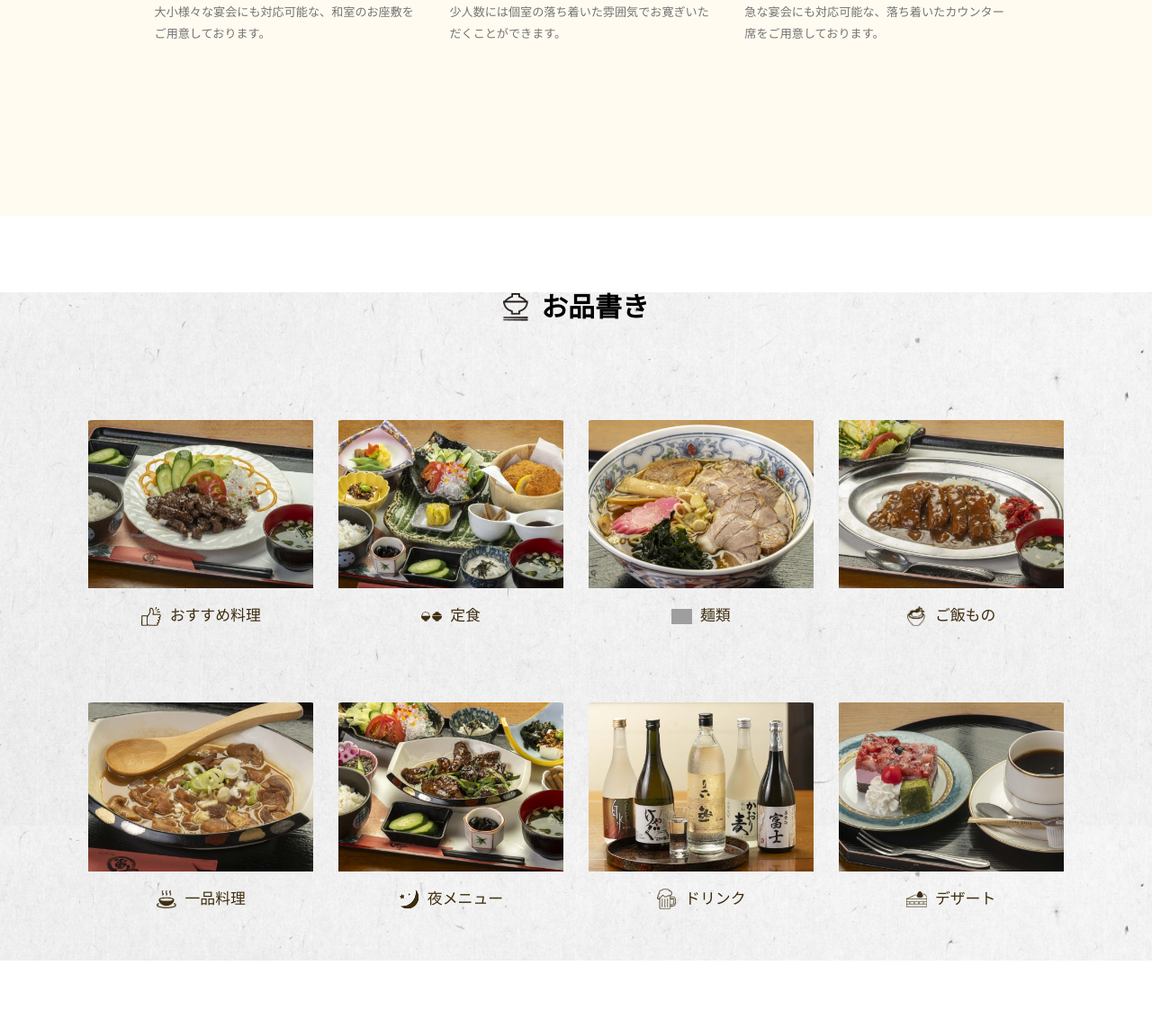
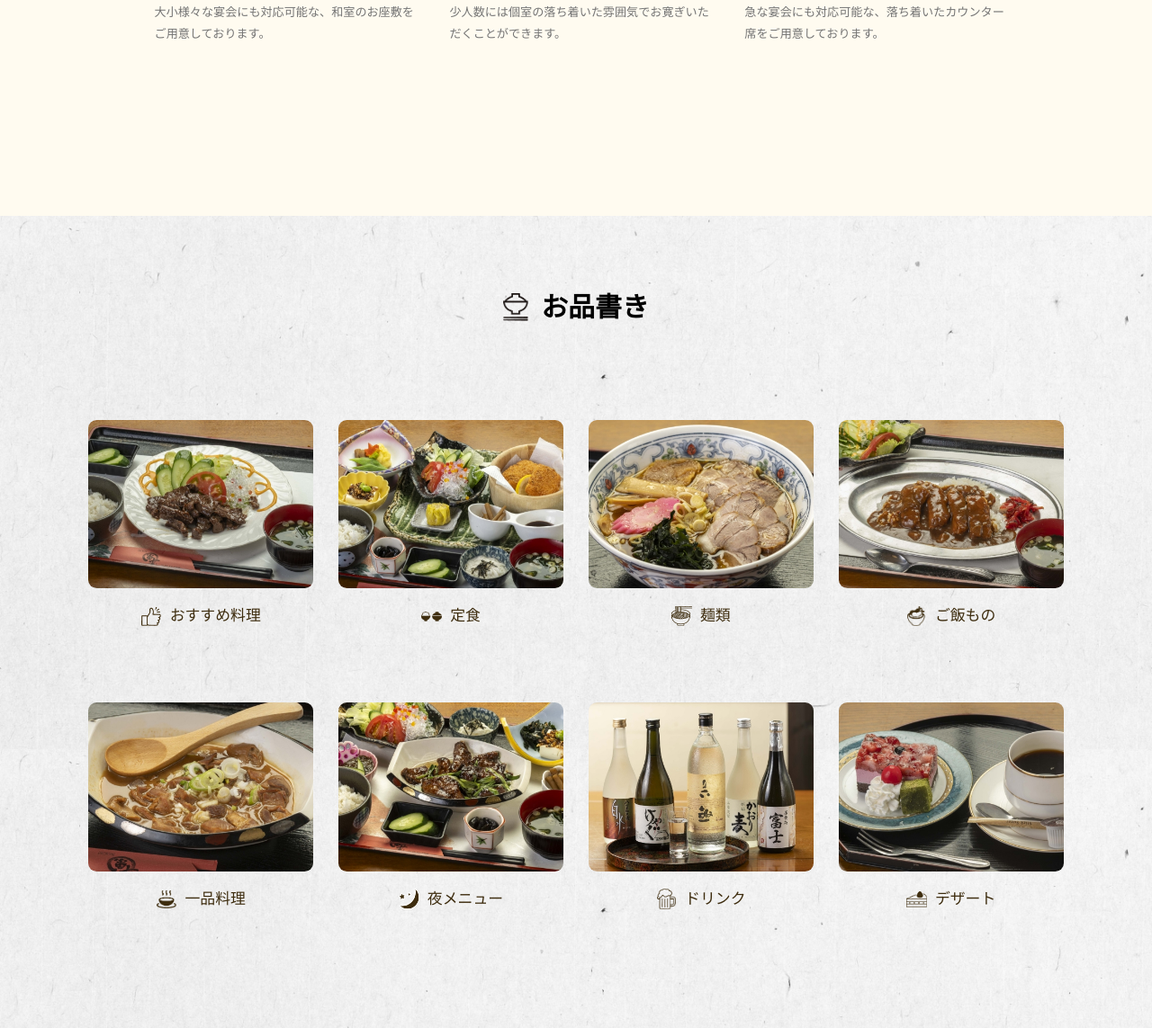
Before and after one commit to kato-t-web/fuji202510, a PHP site: page / in a window 1280 px wide. Shown: the part 2801-3944 px from the top of the page at 90% size. Run offline with PHP 8.4, Linux system fonts and the light colour scheme; grey boxes are pictures that could not be loaded.

Commit message:
Refactor menu styles in style.css and remove unused image
- Changed margin to padding for the .l-menu class to improve layout consistency.
- Added border-radius to menu item images for a more polished look.
- Deleted the unused icon_men03.png image to clean up assets.

```diff
--- a/style.css
+++ b/style.css
@@ -857,8 +857,8 @@ img {
 /* Menu Section */
 .l-menu {
     width: 100vw;
-    margin-top: 9rem;
-    margin-bottom: 8rem;
+    padding-top: 9rem;
+    padding-bottom: 8rem;
     background-image: url('assets/images/img_back.png');
     background-size: 100% auto;
     background-repeat: repeat-y;
@@ -905,6 +905,7 @@ img {
     height: 20rem;
     overflow: hidden;
     margin-bottom: 2rem;
+    border-radius: 1rem;
 }
 
 .c-menu-item__image img {
```
Also changed, not shown: assets/images/icon_menu03.png (renamed from assets/images/icon_men03.png).
